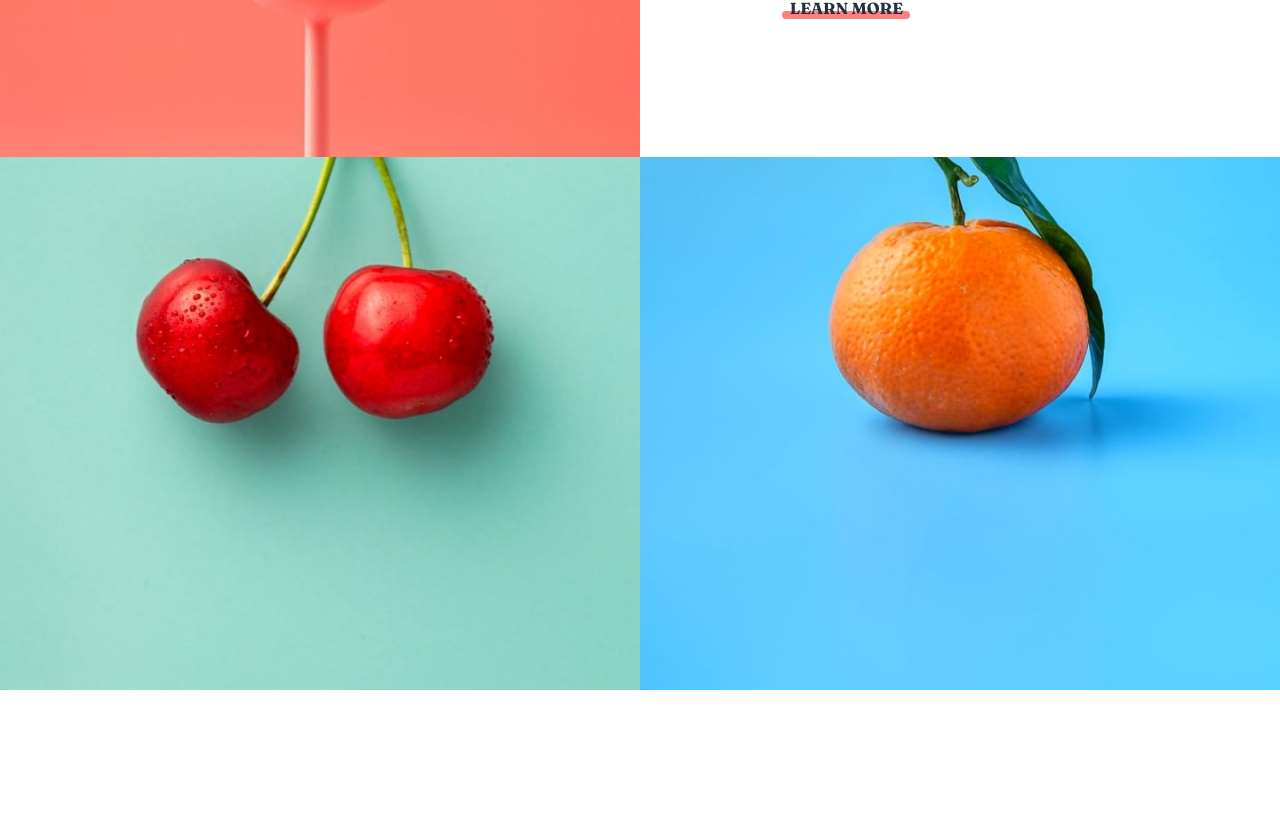
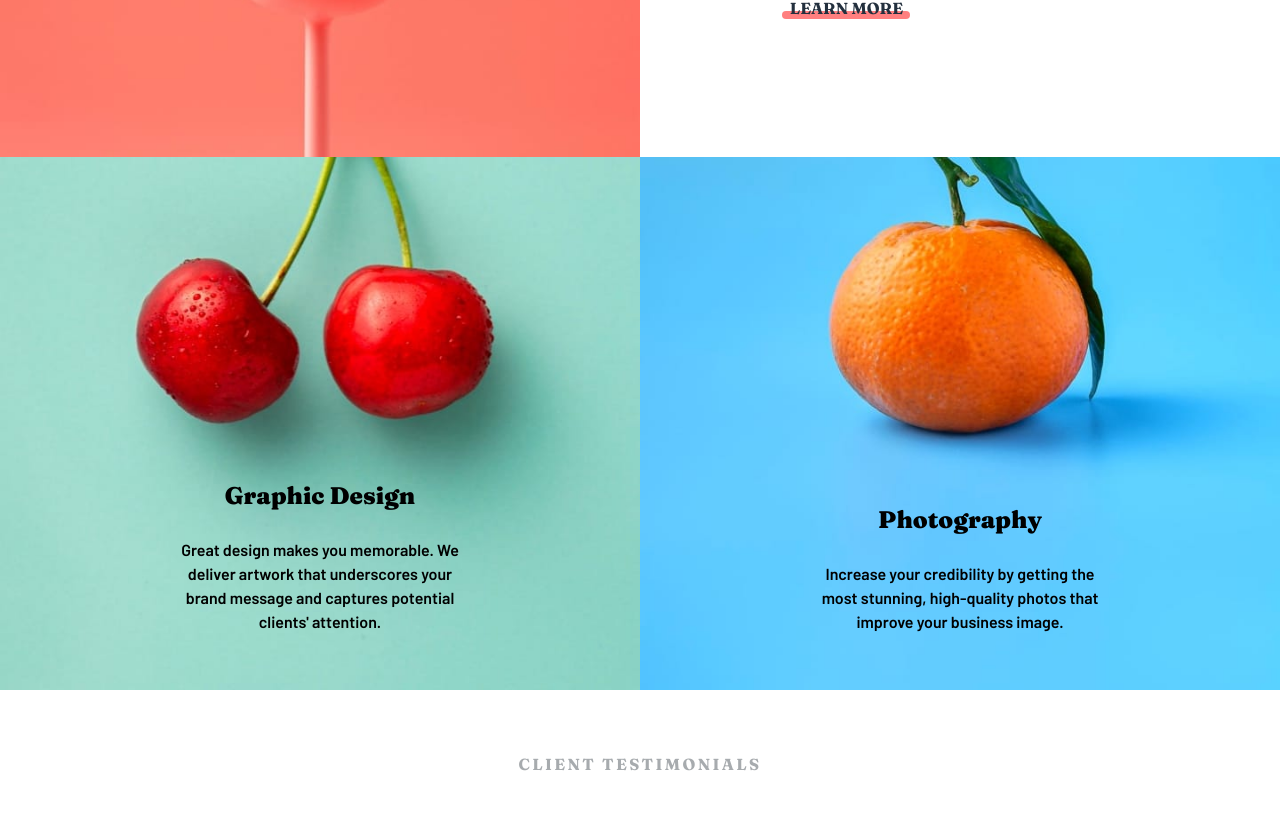
Before and after one commit to AliAbuSalam/sunnyside-agency-landing-page, a Next.js app: page / in a window 1280 px wide. Shown: the part 1621-2440 px from the top of the page. Built offline with nearby package versions, Linux system fonts and the light colour scheme.

Commit message:
add css style for text in descriptionwithbackground when on desktop

```diff
--- a/src/styles/descriptionWithBackground.module.scss
+++ b/src/styles/descriptionWithBackground.module.scss
@@ -1,7 +1,9 @@
 @use 'colors';
+@use '../lib/screenSizes.scss';
 
 .container {
   display: grid;
+  position: relative;
 
   .background-container {
     grid-column: 1;
@@ -16,10 +18,11 @@
   }
 
   .text-container {
+    position: absolute;
     grid-column: 1;
     grid-row: 1;
     text-align: center;
-    margin-top: 105%;
+    bottom: 3rem;
 
     & > h2 {
       font-weight: 900;
@@ -31,3 +34,10 @@
     line-height: 1.5rem;
   }
 }
+
+@media screen and (min-width: screenSizes.$SCREEN_WIDTH_LAPTOP) {
+  .text-container {
+    place-self: center;
+    width: 50%;
+  }
+}
```
